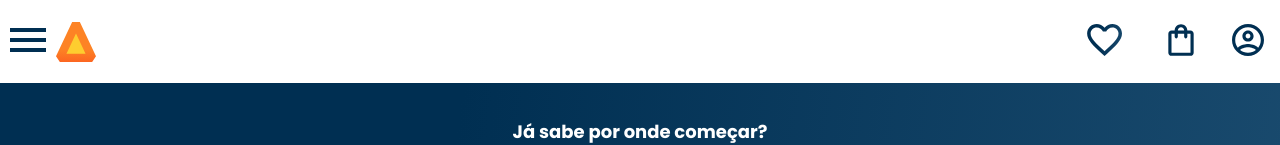
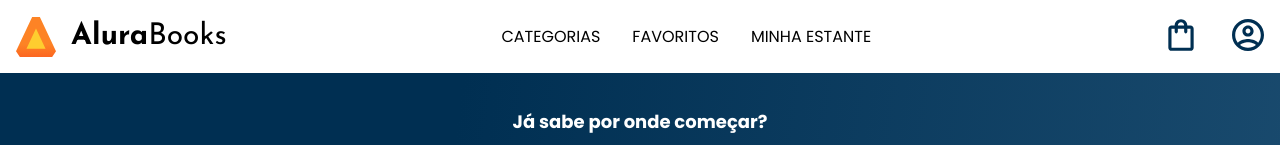
Before and after one commit to henriqueGdev/AluraBooks, a plain HTML site: page index.html in a window 1280 px wide. Shown: the top 145 px of the page. Drawn offline with nearby package versions, Linux system fonts and the light colour scheme.

Commit message:
header finalizado para tablet

```diff
--- a/index.html
+++ b/index.html
@@ -9,6 +9,7 @@
     <link rel="preconnect" href="https://fonts.gstatic.com" crossorigin>
     <link href="https://fonts.googleapis.com/css2?family=Poppins:wght@300;400;500;700&display=swap" rel="stylesheet">
     <link rel="stylesheet"href="https://cdn.jsdelivr.net/npm/swiper@11/swiper-bundle.min.css"/>
+    <link href="https://fonts.googleapis.com/css2?family=Josefin+Sans:ital,wght@0,100..700;1,100..700&display=swap" rel="stylesheet">
     <link rel="stylesheet" href="style.css">
 </head>
 <body>
@@ -36,10 +37,41 @@
                 <a href="#" class="lista-menu__link">Design & UX</a>
             </li>
         </ul>
+
         <img src="img/Logo.svg" alt="Logo da AluraBooks container__imagem">
-    </div>
+        <h1 class="container__titulo"><b class="container__titulo--negrito">Alura</b>Books</h1>
+     </div>
+
+    <ul class="opcoes">
+        <input type="checkbox" id="opcoes-menu" class="opcoes__botao">
+        <label for="opcoes-menu">
+        <li class="opcoes__item">Categorias</li>
+        </label>
+
+        <ul class="lista-menu">
+            <li class="lista-menu__item">
+                <a href="#" class="lista-menu__link">Programação</a>
+            </li>
+            <li class="lista-menu__item">
+                <a href="#" class="lista-menu__link">Front-end</a>
+            </li>
+            <li class="lista-menu__item">
+                <a href="#" class="lista-menu__link">Infraestrutura</a>
+            </li>
+            <li class="lista-menu__item">
+                <a href="#" class="lista-menu__link">Bussines</a>
+            </li>
+            <li class="lista-menu__item">
+                <a href="#" class="lista-menu__link">Design & UX</a>
+            </li>
+        </ul>
+
+        <li class="opcoes__item"><a href="#" class="opcoes__link">Favoritos</a></li>
+        <li class="opcoes__item"><a href="#" class="opcoes__link">Minha Estante</a></li>
+    </ul>
+
     <div class="container">
-        <a href="#"><img src="/img/Favoritos.svg" alt="Meus favoritos" class="container__imagem"></a>
+        <a href="#"><img src="/img/Favoritos.svg" alt="Meus favoritos" class="container__imagem container__imagem-transparente"></a>
         <a href="#"><img src="/img/Sacola.svg" alt="Carrinho de compras" class="container__imagem"></a>
         <a href="#"><img src="/img/Usuario.svg" alt="Meu perfil" class="container__imagem"></a>
     </div>
--- a/style.css
+++ b/style.css
@@ -12,6 +12,8 @@
     --azul-degrade: linear-gradient(97.54deg, #002F52 35.49%, #326589 165.37%);
     --fonte-principal: "Poppins";
     --azul: #002F52;
+    --fonte-secundaria: "Josefin Sans";
+    --preto: #000000;
 }
 
 body {
--- a/styles/header.css
+++ b/styles/header.css
@@ -58,6 +58,63 @@
     display: none;
 }
 
+.container__titulo {
+    display: none;
+}
+
+.opcoes {
+    display: none;
+}
+
 @media screen and (min-width: 1024px) {
+    .container__titulo, .container__titulo--negrito {
+        font-family: var(--fonte-secundaria);
+        font-size: 30px;
+    }
+
+    .container__titulo {
+        font-weight: 400;
+        display: block;
+        padding-left: 0.5em;
+    }
+
+    .container img {
+        padding-left: 1em;
+    }
+
+    .container__titulo--negrito {
+        font-weight: 700;
+    }
+
+    .opcoes {
+        display: flex;
+    }
+
+    .opcoes__item {
+        padding: 0 1em;
+        text-transform: uppercase;
+    }
+
+    .opcoes__link {
+        text-decoration: none;
+        color: var(--preto);
+    }
+
+    .container__imagem-transparente {
+        display: none;
+    }
+
+    .cabecalho__menu-hamburguer {
+        display: none;
+    }
+
+    .opcoes__botao:checked ~ .lista-menu {
+        display: block;
+        width: auto;
+    }
+
+    .opcoes__botao {
+        display: none;
+    }
 
 }
```
